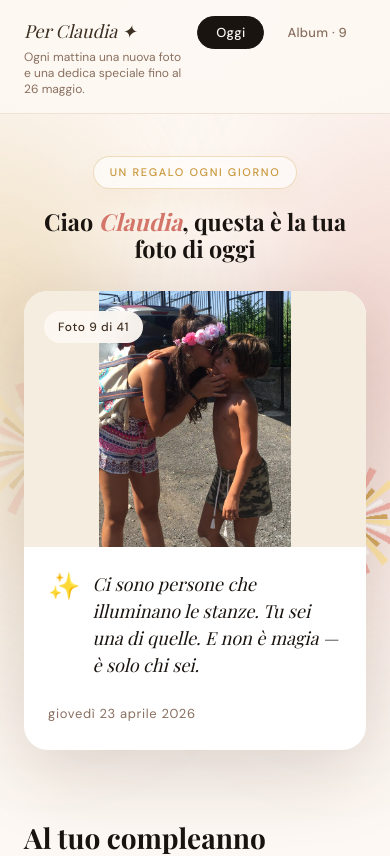
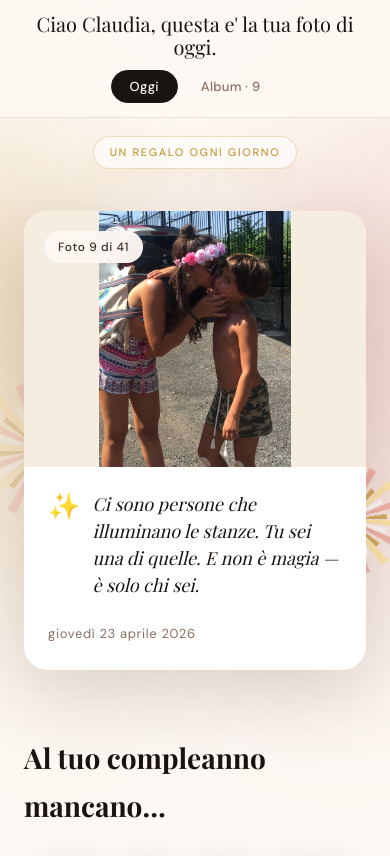
Before and after one commit to enzo1958x/Claudia-18, a Next.js app: page / in a window 390 px wide. Shown: the top 856 px of the page. Built offline with nearby package versions, Linux system fonts and the light colour scheme; a web font is replaced by a local one.

Commit message:
Add files via upload

```diff
--- a/src/app/globals.css
+++ b/src/app/globals.css
@@ -258,38 +258,28 @@ nav {
 .nav-inner {
   max-width: 860px;
   margin: 0 auto;
-  padding: 16px 24px;
+  padding: 12px 24px 14px;
   display: flex;
+  flex-direction: column;
   align-items: center;
-  justify-content: space-between;
-  gap: 20px;
+  gap: 10px;
 }
 
-.nav-copy {
-  display: flex;
-  flex-direction: column;
-  gap: 2px;
-  min-width: 0;
-}
-
-.nav-title {
+.nav-heading {
   font-family: var(--font-display);
-  font-size: 18px;
-  color: var(--ink-soft);
-  font-style: italic;
-}
-
-.nav-subtitle {
-  font-size: 12px;
-  color: var(--muted);
-  white-space: nowrap;
-  overflow: hidden;
-  text-overflow: ellipsis;
+  font-size: clamp(22px, 3.2vw, 30px);
+  color: var(--ink);
+  text-align: center;
+  line-height: 1.15;
 }
 
 .nav-tabs {
   display: flex;
   gap: 4px;
+}
+
+.nav-tabs-bottom {
+  justify-content: center;
 }
 
 .nav-tab {
@@ -317,7 +307,7 @@ nav {
 /* ─── Hero section ─── */
 .hero {
   text-align: center;
-  padding: 60px 0 36px;
+  padding: 24px 0 28px;
 }
 
 .hero-label {
@@ -773,15 +763,11 @@ nav {
 /* ─── Responsive ─── */
 @media (max-width: 600px) {
   .nav-inner {
-    align-items: flex-start;
+    align-items: center;
     gap: 12px;
   }
-  .nav-copy {
-    flex: 1;
-  }
-  .nav-subtitle {
-    white-space: normal;
-    line-height: 1.35;
+  .nav-heading {
+    font-size: 20px;
   }
   .ambient-blob-left {
     width: 170px;
@@ -844,7 +830,7 @@ nav {
     top: 460px;
   }
   .hero {
-    padding: 42px 0 28px;
+    padding: 18px 0 22px;
   }
   .hero-title {
     font-size: clamp(22px, 6vw, 30px);
--- a/src/app/page.tsx
+++ b/src/app/page.tsx
@@ -153,11 +153,8 @@ export default function Home() {
       {/* Nav */}
       <nav>
         <div className="nav-inner">
-          <div className="nav-copy">
-            <span className="nav-title">Per {NAME} ✦</span>
-            {!isBirthday && <span className="nav-subtitle">Ogni mattina una nuova foto e una dedica speciale fino al 26 maggio.</span>}
-          </div>
-          <div className="nav-tabs">
+          {!isBirthday && <div className="nav-heading">Ciao {NAME}, questa e' la tua foto di oggi.</div>}
+          <div className="nav-tabs nav-tabs-bottom">
             <button className={`nav-tab ${view === 'oggi' ? 'active' : ''}`} onClick={() => setView('oggi')}>
               Oggi
             </button>
@@ -204,7 +201,6 @@ export default function Home() {
               {!isBirthday && (
                 <div className="hero">
                   <div className="hero-label">Un regalo ogni giorno</div>
-                  <h1 className="hero-title">Ciao <em>{NAME}</em>, questa è la tua foto di oggi</h1>
                 </div>
               )}
 
```
